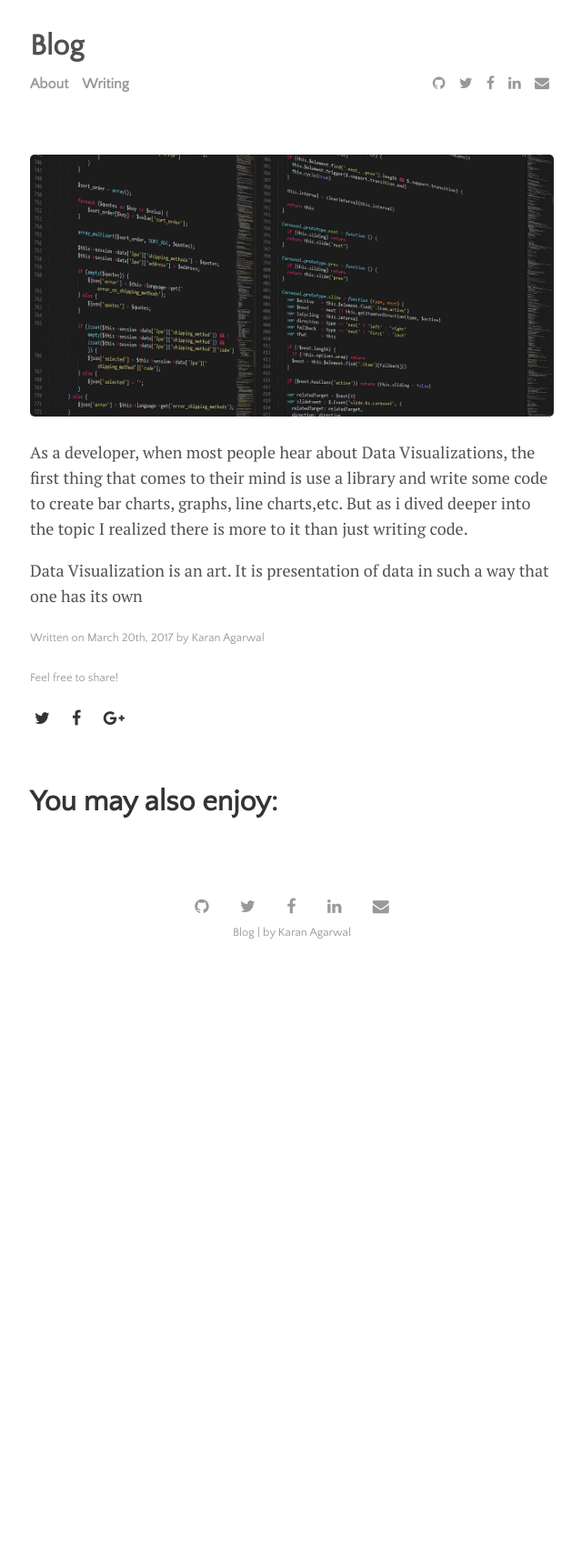
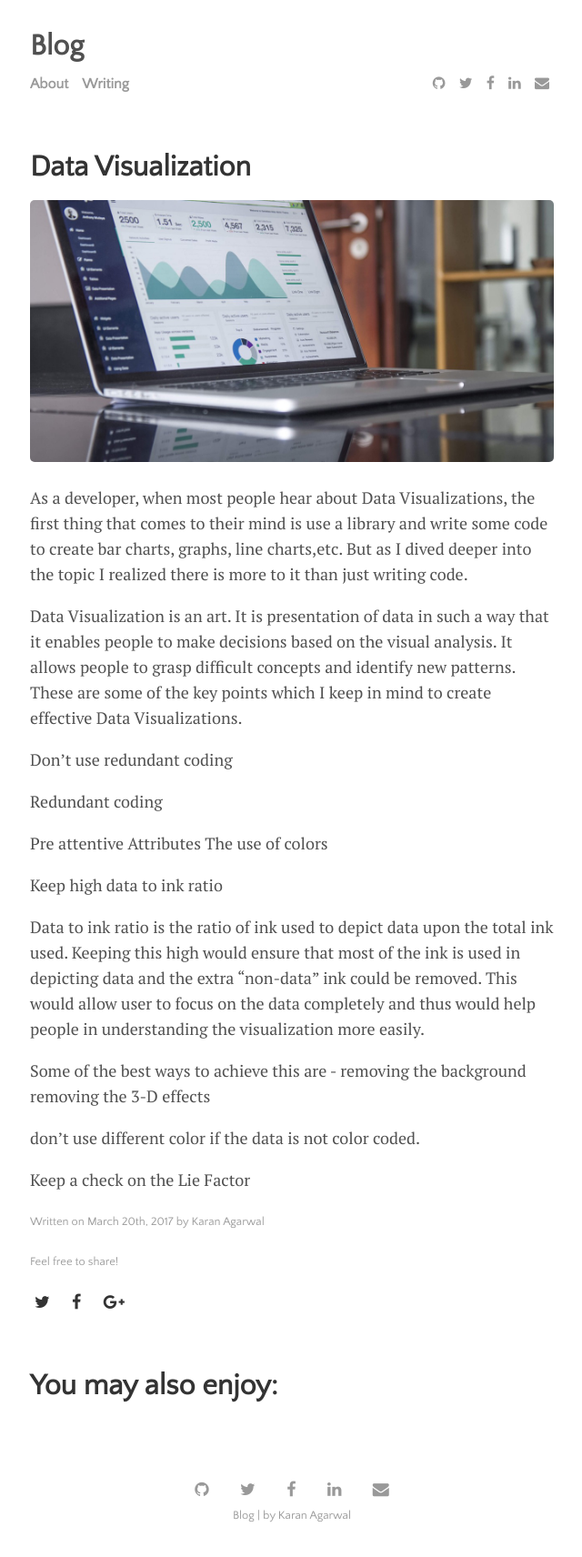
Before and after one commit to karanagarwal17/blog, a Jekyll site: the page built from _posts/2017-03-20-data-visualization.md, in a window 1280 px wide. Shown: the whole page at 91% size, without its empty margins (319-959 px from the left). Built offline with Jekyll 4.4.1, drawn with Linux system fonts in a browser that asks for light colours; nearby versions of some CDN libraries; before the commit the page ends 1071 px from its top, so only the background shows below that.

Commit message:
updated the data visualization blog

```diff
--- a/_posts/2017-03-20-data-visualization.md
+++ b/_posts/2017-03-20-data-visualization.md
@@ -1,15 +1,34 @@
 ---
 layout: post
-title: ""
+title: "Data Visualization"
 categories: Development
 tags: [Data Visualization]
 image:
-  feature: sample.jpeg
-  teaser: sample1.jpeg
+  feature: data-vis.jpeg
+  teaser: data-vis.jpeg
   credit:
   creditlink:
 ---
 
-As a developer, when most people hear about Data Visualizations, the first thing that comes to their mind is use a library and write some code to create bar charts, graphs, line charts,etc. But as i dived deeper into the topic I realized there is more to it than just writing code.
+As a developer, when most people hear about Data Visualizations, the first thing that comes to their mind is use a library and write some code to create bar charts, graphs, line charts,etc. But as I dived deeper into the topic I realized there is more to it than just writing code.
 
-Data Visualization is an art. It is presentation of data in such a way that one has its own
+Data Visualization is an art. It is presentation of data in such a way that it enables people to make decisions based on the visual analysis. It allows people to grasp difficult concepts and identify new patterns. These are some of the key points which I keep in mind to create effective Data Visualizations.
+
+Don't use redundant coding
+
+Redundant coding
+
+Pre attentive Attributes
+The use of colors
+
+Keep high data to ink ratio
+
+Data to ink ratio is the ratio of ink used to depict data upon the total ink used. Keeping this high would ensure that most of the ink is used in depicting data and the extra "non-data" ink could be removed. This would allow user to focus on the data completely and thus would help people in understanding the visualization more easily.
+
+Some of the best ways to achieve this are -
+removing the background
+removing the 3-D effects
+
+don't use different color if the data is not color coded.
+
+Keep a check on the Lie Factor
```
Also changed, not shown: images/data-vis.jpeg (added), images/sample.jpeg (deleted), images/sample1.jpeg (deleted).
